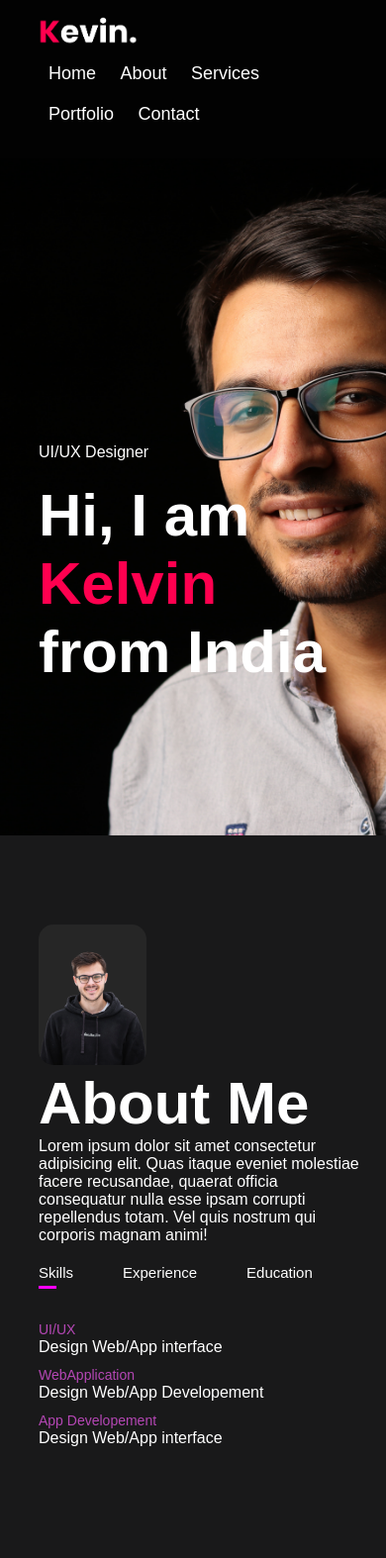
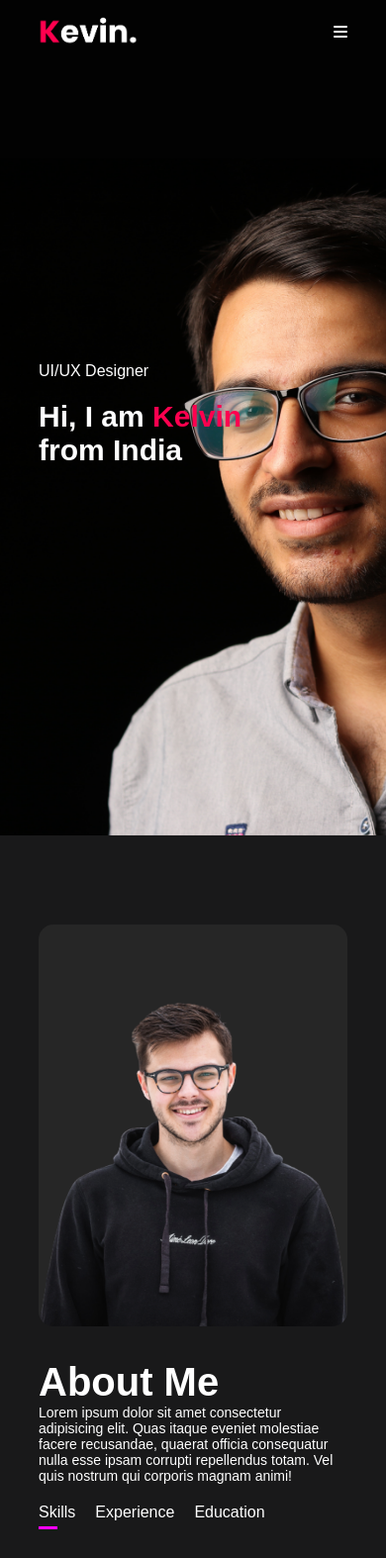
Before and after one commit to itisrichaudhury236/my_portfolio, a website: page index.html in a window 390 px wide. Shown: the top 1574 px of the page at 99% size. Drawn offline with nearby package versions, Linux system fonts and the light colour scheme.

Commit message:
reponr updated

```diff
--- a/index.html
+++ b/index.html
@@ -7,19 +7,22 @@
     <title>Document</title>
     <link rel="stylesheet" href="style.css">
     <link rel="stylesheet" href="node_modules/bootstrap-icons/font/bootstrap-icons.css">
+    <link rel="stylesheet" href="https://cdnjs.cloudflare.com/ajax/libs/font-awesome/6.4.0/css/all.min.css" integrity="sha512-iecdLmaskl7CVkqkXNQ/ZH/XLlvWZOJyj7Yy7tcenmpD1ypASozpmT/E0iPtmFIB46ZmdtAc9eNBvH0H/ZpiBw==" crossorigin="anonymous" referrerpolicy="no-referrer" />
 </head>
 <body>
     <div id="header">
         <div class="container">
             <nav>
                <img src="images/logo.png" alt="" class="logo">
-               <ul>
-                <li><a href="#">Home</a></li>
-                <li><a href="#">About</a></li>
-                <li><a href="#">Services</a></li>
-                <li><a href="#">Portfolio</a></li>
-                <li><a href="#">Contact</a></li>
+               <ul id="sidemenu">
+                <li><a href="#header">Home</a></li>
+                <li><a href="#about">About</a></li>
+                <li><a href="#services">Services</a></li>
+                <li><a href="#portfolio">Portfolio</a></li>
+                <li><a href="#contact">Contact</a></li>
+                <i class="fas fa-times" onclick="closemenu()"></i>
                </ul>
+               <i class="fa fa-bars" aria-hidden="true" onclick="openmenu()"></i>
             </nav>
             <div class="header-text">
                 <p>UI/UX Designer</p>
@@ -133,8 +136,8 @@
         <div class="row">
             <div class="contact-left">
                 <h1 class="sub-title">Contact me</h1>
-                <p>contact@exp.com</p>
-                <p>0987765432</p>
+                <p><i class="fas fa-paper-plane"> </i>contact@exp.com</p>
+                <p><i class="fas fa-phone-square-alt"> </i>0987765432</p>
                 <div class="social-icons">
                     <a href="http://facebook.come/"><span class="bi-twitter"></span></a>
                     <a href=""><span class="bi-linkedin"></span></a>
@@ -173,6 +176,17 @@
             document.getElementById(tabname).classList.add("active-tab");
         }
 
+
+        var sidemenu= document.getElementById("sidemenu");
+
+        function openmenu(){
+
+        sidemenu.style.right="0";
+        }
+        function closemenu(){
+
+           sidemenu.style.right="-200px";
+        }
     </script>
 </body>
 </html>
--- a/style.css
+++ b/style.css
@@ -4,6 +4,9 @@
     font-family:'poppins', sans-serif;
     box-sizing: border-box;
 
+}
+html{
+    scroll-behavior: smooth;
 }
 body{
     background: rgb(25, 25, 26);
@@ -311,6 +314,9 @@ form input, form textarea{
     color: #ff004f;
 }
 /*------------css for small screen------------------*/
+nav .fas{
+    display: none;
+}
 @media only screen  and (max-width:600px) {
     #header{
         background-image: url(images/phone-background.png);
@@ -319,5 +325,60 @@ form input, form textarea{
         margin-top: 100%;
         font-size: 16px;
     }
+    .header-text h1{
+        font-size: 30px;
+    }
+    nav .fas{
+        display: block;
+        font-size: 25px;
+    }
+    nav ul {
+        background: #ff004f;
+        position: fixed;
+        top: 0;
+        right: -200px;
+        width: 200px;
+        height: 100vh;
+        padding-top: 50px;
+        z-index: 2;
+        transition:right 0.5s;
+
+    }
+
+nav ul li{
+    display: block;
+    margin: 25px;
+}
+nav ul .fas{
+    position: absolute;
+    top: 25px;
+    left: 25px;
+    cursor: pointer;
 
 }
+.sub-title{
+    font-size: 40px;
+
+}
+.about-col-1,.about-col-2{
+    flex-basis: 100%;
+}
+.about-col-1{
+    margin-bottom: 30px;
+}
+.about-col-2{
+    font-size: 14px;
+
+}
+.tab-links{
+    font-size: 16px;
+    margin-right: 20px;
+}
+.contact-left,.contact-right{
+    flex-basis: 100%;
+}
+.copyright{
+    font-size: 14px;
+}
+
+}
```
